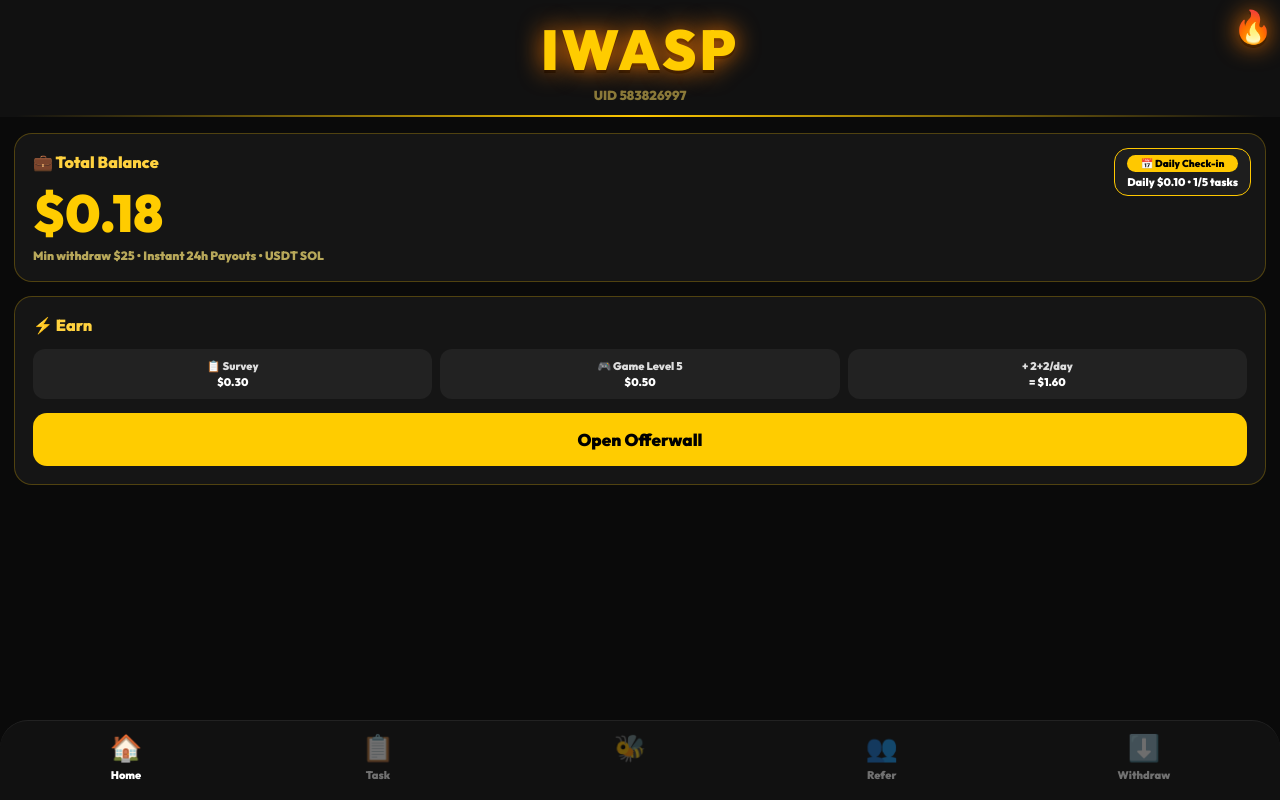
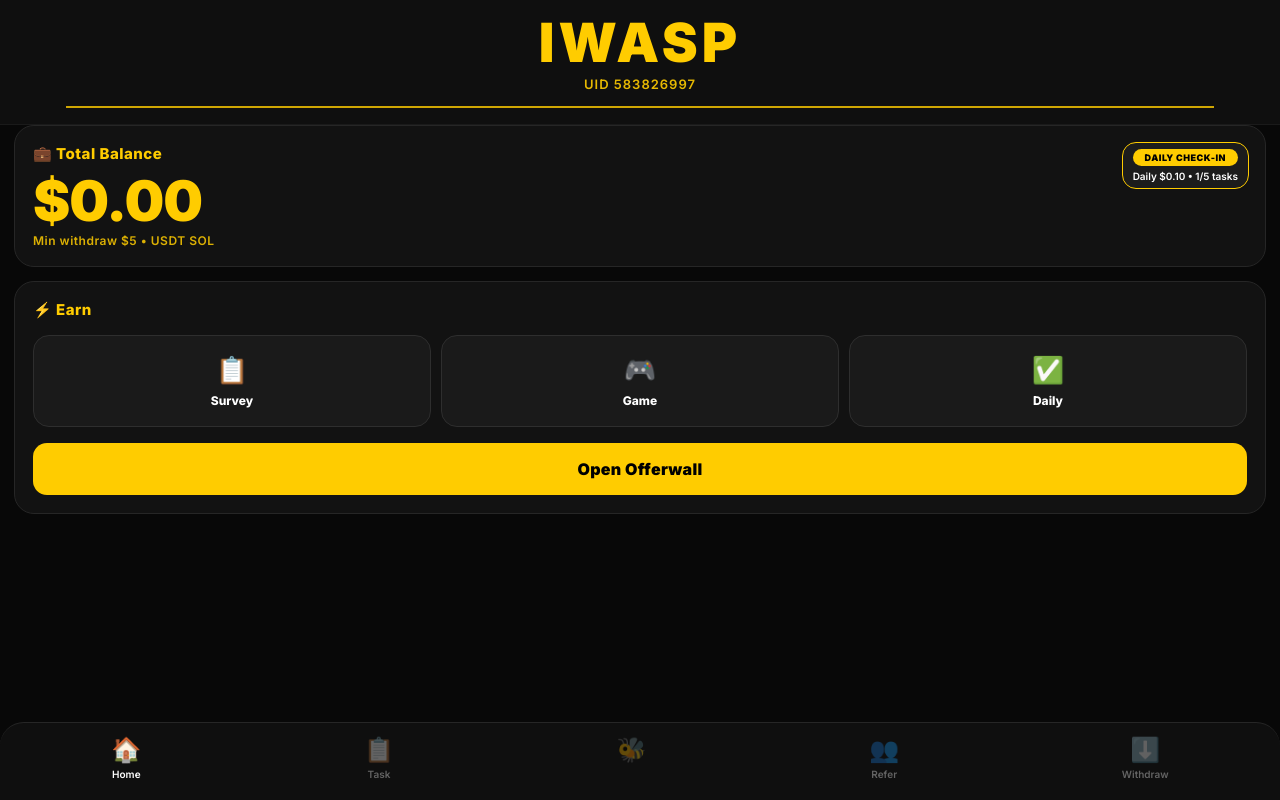
Before and after one commit to zechi-dev/wasp-bot, a website: page index.html in a window 1280 px wide. Drawn offline with Linux system fonts and the light colour scheme.

Commit message:
Update index.html

```diff
--- a/index.html
+++ b/index.html
@@ -6,31 +6,30 @@
 <title>IWASP</title>
 <script src="https://telegram.org/js/telegram-web-app.js"></script>
 <style>
-@import url('https://fonts.googleapis.com/css2?family=Outfit:wght@900&display=swap');
-*{margin:0;padding:0;box-sizing:border-box;font-family:'Outfit',sans-serif}
-body{background:#0a0a0a;color:#fff;min-height:100vh;padding-bottom:90px}
-.top{padding:14px 16px 0;text-align:center;background:#111}
-.iwasp-title{font-size:56px;font-weight:900;letter-spacing:3px;color:#FFCC00;text-shadow:0 0 25px #FF7A00,0 3px 0 #000;position:relative}
-.iwasp-title:after{content:'🔥';position:absolute;right:-12px;top:-8px;font-size:32px}
-.uid{color:#8a7a3a;font-size:13px;margin-top:2px}
-.yellow-line{height:2px;background:linear-gradient(90deg,transparent,#FFC800,transparent);margin:12px 0 16px}
-.card{background:#151515;border:1.2px solid rgba(255,200,0,0.25);border-radius:18px;padding:18px;margin:0 14px 14px;position:relative}
-.card-title{font-weight:700;font-size:16px;color:#FFD23F}
-.balance-amount{font-size:52px;font-weight:900;color:#FFCC00;margin:8px 0 2px}
-.balance-sub{font-size:12px;color:#b8a85a}
-.daily-badge{position:absolute;top:14px;right:14px;background:#1e1e1e;border:1.2px solid #FFC800;border-radius:14px;padding:6px 12px;font-size:11px;text-align:center}
-.daily-badge b{background:#FFC800;color:#000;padding:2px 8px;border-radius:10px;font-size:10px;display:block;margin-bottom:3px}
-.earn-grid{display:grid;grid-template-columns:1fr 1fr 1fr;gap:8px;margin:14px 0}
-.earn-item{background:#222;border-radius:12px;padding:10px 6px;text-align:center;font-size:11px;color:#ddd}
-.earn-item span{display:block;font-weight:700;color:#fff;margin-top:2px}
-.btn-yellow{background:#FFCC00;color:#000;font-weight:800;border:none;width:100%;padding:16px;border-radius:14px;font-size:17px;cursor:pointer}
-.input-dark{width:100%;background:#1f1f1f;border:1.2px solid #333;border-radius:12px;padding:14px;color:#fff;font-size:14px;margin:10px 0}
+@import url('https://fonts.googleapis.com/css2?family=Inter:wght@600;800;900&display=swap');
+*{margin:0;padding:0;box-sizing:border-box;font-family:'Inter',sans-serif;-webkit-font-smoothing:antialiased}
+body{background:#080808;color:#fff;min-height:100vh;padding-bottom:90px}
+.top{padding:16px 16px 0;text-align:center;background:#0f0f0f;border-bottom:1px solid #1a1a1a}
+.iwasp-title{font-size:54px;font-weight:900;letter-spacing:4px;color:#FFCC00;line-height:1}
+.uid{color:#FFCC00;font-size:13px;font-weight:600;margin-top:6px;opacity:0.9;letter-spacing:1px}
+.yellow-line{height:2px;background:#FFCC00;margin:14px auto 16px;width:92%;opacity:0.8}
+.card{background:#121212;border:1px solid #262626;border-radius:20px;padding:18px;margin:0 14px 14px}
+.card-title{font-weight:800;font-size:15px;color:#FFCC00;letter-spacing:0.5px}
+.balance-amount{font-size:56px;font-weight:900;color:#FFCC00;margin:10px 0 4px;letter-spacing:-1px;line-height:1}
+.balance-sub{font-size:12px;color:#FFCC00;font-weight:600;opacity:0.85;letter-spacing:0.5px}
+.daily-badge{position:absolute;top:16px;right:16px;background:#1c1c1c;border:1px solid #FFCC00;border-radius:14px;padding:6px 10px;font-size:10px;text-align:center;color:#fff;font-weight:600}
+.daily-badge b{background:#FFCC00;color:#000;padding:3px 8px;border-radius:20px;font-size:9px;display:block;margin-bottom:4px;font-weight:900;letter-spacing:0.5px}
+.earn-grid{display:grid;grid-template-columns:1fr 1fr 1fr;gap:10px;margin:16px 0}
+.earn-item{background:#1A1A1A;border:1px solid #2E2E2E;border-radius:16px;padding:18px 6px;text-align:center;font-size:12px;color:#fff;font-weight:700;display:flex;flex-direction:column;align-items:center;gap:8px}
+.earn-icon{font-size:26px}
+.btn-yellow{background:#FFCC00;color:#000;font-weight:900;border:none;width:100%;padding:16px;border-radius:14px;font-size:16px;cursor:pointer;letter-spacing:0.3px}
+.input-dark{width:100%;background:#1A1A1A;border:1px solid #2E2E2E;border-radius:12px;padding:14px;color:#fff;font-size:14px;margin:10px 0}
 .tab{display:none}.tab.active{display:block}
-.bottom-nav{position:fixed;bottom:0;left:0;right:0;background:#111;border-top:1px solid #222;display:flex;justify-content:space-around;padding:10px 0 18px;z-index:99;border-radius:28px 28px 0 0}
-.nav-item{display:flex;flex-direction:column;align-items:center;gap:4px;cursor:pointer;opacity:.4}
+.bottom-nav{position:fixed;bottom:0;left:0;right:0;background:#0f0f0f;border-top:1px solid #262626;display:flex;justify-content:space-around;padding:12px 0 20px;z-index:99;border-radius:24px 24px 0 0}
+.nav-item{display:flex;flex-direction:column;align-items:center;gap:4px;cursor:pointer;opacity:0.35}
 .nav-item.active{opacity:1}
-.nav-icon{font-size:26px}
-.nav-label{font-size:11px}
+.nav-icon{font-size:24px}
+.nav-label{font-size:10px;font-weight:600}
 </style>
 </head>
 <body>
@@ -41,39 +40,39 @@ body{background:#0a0a0a;color:#fff;min-height:100vh;padding-bottom:90px}
 </div>
 
 <div id="tab-home" class="tab active">
-  <div class="card">
+  <div class="card" style="position:relative">
     <div class="card-title">💼 Total Balance</div>
-    <div class="daily-badge"><b>📅 Daily Check-in</b>Daily $0.10 • 1/5 tasks</div>
-    <div class="balance-amount" id="bal">$0.18</div>
-    <div class="balance-sub">Min withdraw $25 • Instant 24h Payouts • USDT SOL</div>
+    <div class="daily-badge"><b>DAILY CHECK-IN</b>Daily $0.10 • 1/5 tasks</div>
+    <div class="balance-amount" id="bal">$0.00</div>
+    <div class="balance-sub">Min withdraw $5 • USDT SOL</div>
   </div>
   <div class="card">
     <div class="card-title">⚡ Earn</div>
     <div class="earn-grid">
-      <div class="earn-item">📋 Survey<span>$0.30</span></div>
-      <div class="earn-item">🎮 Game Level 5<span>$0.50</span></div>
-      <div class="earn-item">+ 2+2/day<span>= $1.60</span></div>
+      <div class="earn-item"><div class="earn-icon">📋</div>Survey</div>
+      <div class="earn-item"><div class="earn-icon">🎮</div>Game</div>
+      <div class="earn-item"><div class="earn-icon">✅</div>Daily</div>
     </div>
     <button class="btn-yellow" id="open-offerwall-btn" onclick="openOfferwall()">Open Offerwall</button>
   </div>
 </div>
 
 <div id="tab-task" class="tab">
-  <div class="card" style="height:75vh;padding:0;overflow:hidden">
-    <iframe id="offerFrame" src="about:blank" style="width:100%;height:100%;border:none"></iframe>
+  <div class="card" style="height:75vh;padding:0;overflow:hidden;border:none">
+    <iframe id="offerFrame" src="about:blank" style="width:100%;height:100%;border:none;background:#000"></iframe>
   </div>
 </div>
 
 <div id="tab-country" class="tab">
-  <div class="card"><div class="card-title">🐝 Wasp Country</div><p style="color:#888;font-size:12px;margin-top:6px">Choose country for best offers</p><div style="display:grid;grid-template-columns:1fr 1fr;gap:10px;margin-top:12px"><div style="background:#221f00;border:1px solid #FFCC00;border-radius:14px;padding:14px;text-align:center">🇳🇬 Nigeria</div><div style="background:#1a1a1a;border:1px solid #333;border-radius:14px;padding:14px;text-align:center">🇺🇸 USA</div><div style="background:#1a1a1a;border:1px solid #333;border-radius:14px;padding:14px;text-align:center">🇬🇧 UK</div><div style="background:#1a1a1a;border:1px solid #333;border-radius:14px;padding:14px;text-align:center">🇩🇪 Germany</div></div></div>
+  <div class="card"><div class="card-title">🐝 Wasp Country</div><p style="color:#888;font-size:12px;margin-top:8px">Choose country for best offers</p><div style="display:grid;grid-template-columns:1fr 1fr;gap:10px;margin-top:14px"><div style="background:#1A1A00;border:1.5px solid #FFCC00;border-radius:14px;padding:14px;text-align:center;font-weight:700">🇳🇬 Nigeria</div><div style="background:#1A1A1A;border:1px solid #2E2E2E;border-radius:14px;padding:14px;text-align:center">🇺🇸 USA</div><div style="background:#1A1A1A;border:1px solid #2E2E2E;border-radius:14px;padding:14px;text-align:center">🇬🇧 UK</div><div style="background:#1A1A1A;border:1px solid #2E2E2E;border-radius:14px;padding:14px;text-align:center">🇩🇪 Germany</div></div></div>
 </div>
 
 <div id="tab-refer" class="tab">
-  <div class="card"><div class="card-title">👥 Referral</div><p style="margin:10px 0;color:#aaa;font-size:13px">Get $0.50 per active friend</p><input class="input-dark" id="refLink" value="https://t.me/iwasp_bot?start=583826997" readonly><button class="btn-yellow" onclick="navigator.clipboard.writeText(document.getElementById('refLink').value);alert('Copied!')">Copy Link</button><p style="margin-top:12px;color:#666;font-size:12px">0 referrals • Referrer bonus daily</p></div>
+  <div class="card"><div class="card-title">👥 Referral</div><p style="margin:10px 0;color:#aaa;font-size:13px">Get bonus per active friend</p><input class="input-dark" id="refLink" value="https://t.me/iwasp_bot?start=583826997" readonly><button class="btn-yellow" onclick="navigator.clipboard.writeText(document.getElementById('refLink').value);alert('Copied!')">Copy Link</button></div>
 </div>
 
 <div id="tab-withdraw" class="tab">
-  <div class="card"><div class="card-title">👛 Wallet</div><input class="input-dark" id="walletInput" placeholder="Paste SOL Address (Solana - starts with... )"><button class="btn-yellow" onclick="let w=document.getElementById('walletInput').value;if(w.length>20){localStorage.setItem('iwasp_wallet',w);alert('Wallet saved!')}else alert('Invalid')">Save Wallet</button><div style="margin-top:16px"><div class="card-title">💸 Withdraw</div><p style="color:#888;font-size:12px;margin:8px 0">Balance: <b style="color:#FFCC00">$0.18</b> • Min $25 • USDT SOL • Instant 24h</p><button class="btn-yellow" style="background:#222;color:#FFCC00;border:1px solid #FFCC00" onclick="alert('Withdraw requested! Instant 24h via SOL')">Request Withdraw</button></div></div>
+  <div class="card"><div class="card-title">👛 Wallet</div><input class="input-dark" id="walletInput" placeholder="Paste SOL Address (Solana)"><button class="btn-yellow" onclick="let w=document.getElementById('walletInput').value;if(w.length>20){localStorage.setItem('iwasp_wallet',w);alert('Wallet saved!')}else alert('Invalid')">Save Wallet</button><div style="margin-top:18px"><div class="card-title">💸 Withdraw</div><p style="color:#888;font-size:12px;margin:8px 0">Balance: <b style="color:#FFCC00">$0.00</b> • Min $5 • USDT SOL</p><button class="btn-yellow" style="background:#1A1A1A;color:#FFCC00;border:1.5px solid #FFCC00" onclick="alert('Withdraw: Min $5 USDT SOL')">Request Withdraw</button></div></div>
 </div>
 
 <div class="bottom-nav">
@@ -93,22 +92,22 @@ function switchTab(n){
     el.classList.toggle('active',names[i]===n)
   })
 }
-
 function openOfferwall(){
   let tg = window.Telegram?.WebApp;
   let realUid = tg?.initDataUnsafe?.user?.id || document.getElementById('uidTxt').innerText || "583826997";
   const CPA_APP_ID = "YOUR_CPA_APP_ID_HERE";
   const wallUrl = `https://www.cpalead.com/appwall?app=${CPA_APP_ID}&subid=${realUid}&subid2=IWASP_NG`;
-  if(CPA_APP_ID === "YOUR_CPA_APP_ID_HERE"){
-    alert("Add your CPAlead App ID first! For now opening demo.");
-    document.getElementById('offerFrame').src = "https://wall.earnad.com/wall?pub=demo&uid=" + realUid;
-  } else {
-    document.getElementById('offerFrame').src = wallUrl;
-  }
+  document.getElementById('offerFrame').src = CPA_APP_ID === "YOUR_CPA_APP_ID_HERE" ? "about:blank" : wallUrl;
   switchTab('task');
 }
-
-let tg=window.Telegram?.WebApp;if(tg){tg.expand()}
+(function(){
+  localStorage.removeItem('balance');
+  localStorage.removeItem('iwasp_balance');
+  localStorage.setItem('iwasp_balance','0.00');
+  let tg=window.Telegram?.WebApp;
+  if(tg){tg.expand(); let uid=tg.initDataUnsafe?.user?.id; if(uid) document.getElementById('uidTxt').innerText=uid;}
+  document.getElementById('bal').innerText="$0.00";
+})();
 </script>
 </body>
 </html>
```
